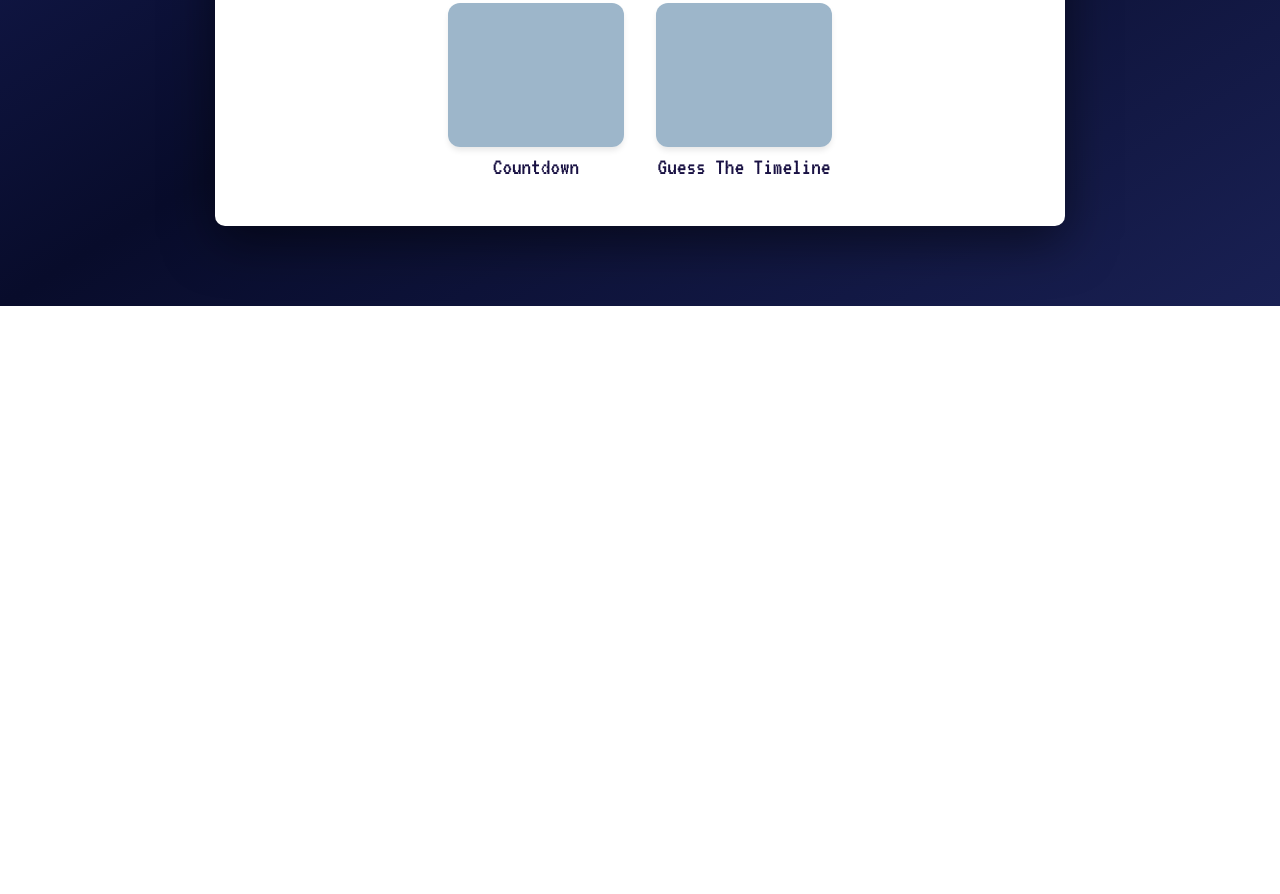
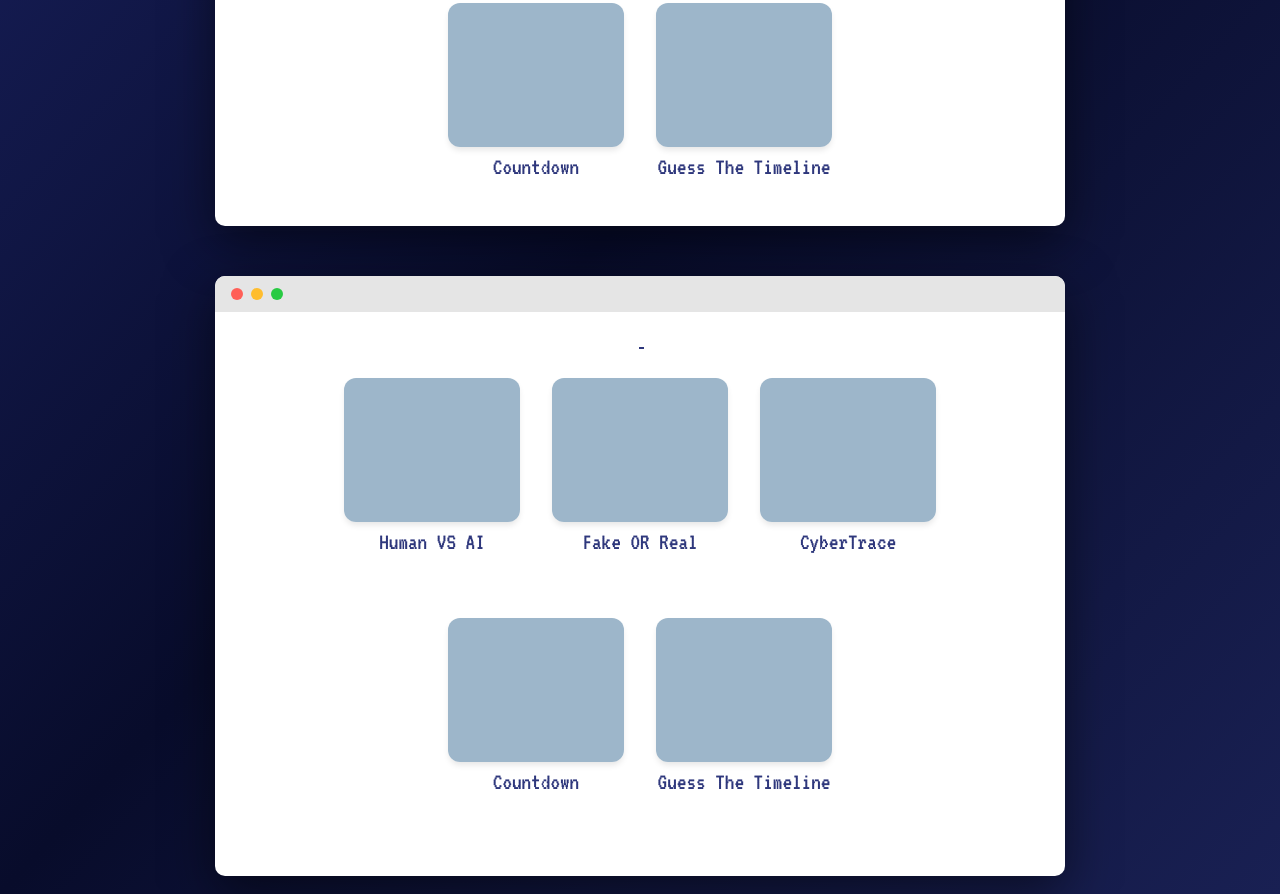
Before and after one commit to malmagh01/techhubMainweb, a plain HTML site: page index.html in a window 1280 px wide. Shown: the part 494-1388 px from the top of the page. Before the commit the page ends 800 px from the top, so only its background shows below. Drawn offline with Linux system fonts and the light colour scheme; some packages are replaced by stand-ins of ours; a script that the page names is missing; a web font is replaced by a local one.

Commit message:
added box for analytics

```diff
--- a/index.html
+++ b/index.html
@@ -65,6 +65,54 @@
 
     </div>
   </div>
+
+  <div class="macbook">
+    <div class="macbar">
+      <div class="circle red"></div>
+      <div class="circle yellow"></div>
+      <div class="circle green"></div>
+    </div>
+
+
+
+    <div class="mac-content">
+      <div class="analyticsTextContainer">
+        <h2 class="analyticsText"></h2>
+      </div>
+
+
+
+        <div class="analytics-grid">
+          <!-- Top row -->
+          <div class="analytics-grid-row">
+            <div><!-- 1 -->
+              <div class="analytics-box"></div>
+              <p class="analytics-game-title">Human VS AI</p>
+            </div>
+            <div ><!-- 2 -->
+              <div class="analytics-box"></div>
+              <p class="analytics-game-title">Fake OR Real</p>
+            </div>
+            <div ><!-- 3 -->
+              <div class="analytics-box"></div>
+              <p class="analytics-game-title">CyberTrace</p>
+            </div>
+          </div>
+          <!-- Bottom row -->
+          <div class="analytics-grid-row">
+            <div ><!-- 4 -->
+              <div class="analytics-box"></div>
+              <p class="analytics-game-title">Countdown</p>
+            </div>
+            <div > <!-- 5 -->
+              <div class="analytics-box"></div>
+              <p class="analytics-game-title">Guess The Timeline</p>
+            </div>
+          </div>
+        </div>
+    </div>
+  </div>
+
   <!-- Spline Viewer for 3d robot -->
   <spline-viewer class="spline-fixed" url="https://prod.spline.design/cEEMPTwlHujoq0JM/scene.splinecode">
   </spline-viewer>
--- a/styles.css
+++ b/styles.css
@@ -106,6 +106,15 @@ body {
    background: #3f455d93;
    }
 
+  .game-title {
+    font-family: 'VT323', monospace;
+    font-size: 24px;
+    color: #2e377c;
+    margin-top: 8px;
+    text-align: center;
+
+  }
+
 .textContainer {
   display: inline-block;
 }
@@ -135,11 +144,53 @@ body {
   z-index: 5;
 }
 
-.game-title {
+.analytics-game-title {
   font-family: 'VT323', monospace;
   font-size: 24px;
-  color: #191143;
+  color: #2e377c;
   margin-top: 8px;
   text-align: center;
 
 }
+
+.analytics-grid {
+  display: flex;
+  flex-direction: column;
+  align-items: center;
+  gap: 40px;
+}
+
+.analytics-grid-row {
+ display: flex;
+ justify-content: center;
+ gap: 32px; /* Space between boxes */
+ }
+
+.analytics-box {
+ background: #49779c89;
+ border-radius: 12px;
+ width: 176px;
+ height: 144px;
+ cursor: pointer;
+ transition: transform 0.2s, background 0.2s;
+ box-shadow: 0 4px 6px -1px rgba(0, 0, 0, 0.1);
+ display: flex;
+ align-items: center;
+ justify-content: center;
+
+ }
+
+ .analyticsTextContainer {
+  display: inline-block;
+}
+
+.analyticsText {
+  letter-spacing: 1px;
+  font-family: 'VT323', monospace;
+  border-right: 5px solid;
+  white-space: nowrap;
+  overflow: hidden;
+  font-size: 30px;
+  padding: 1px;
+  color: #2e377c;
+}
```
